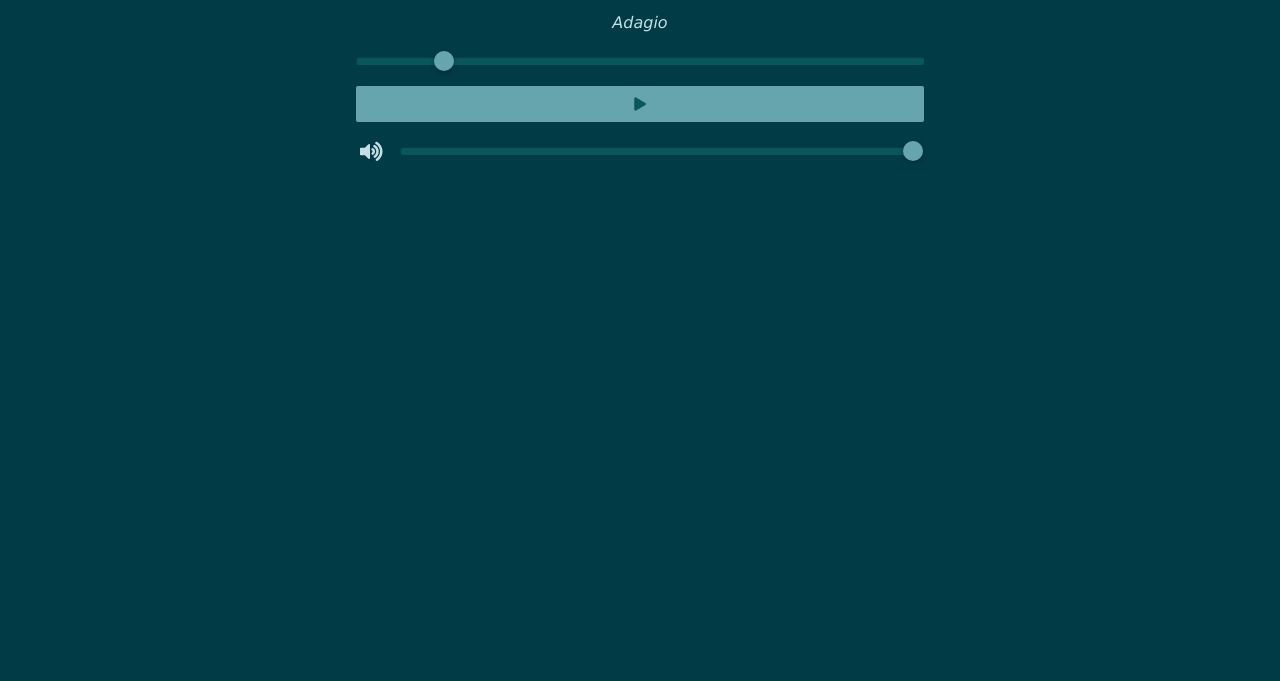
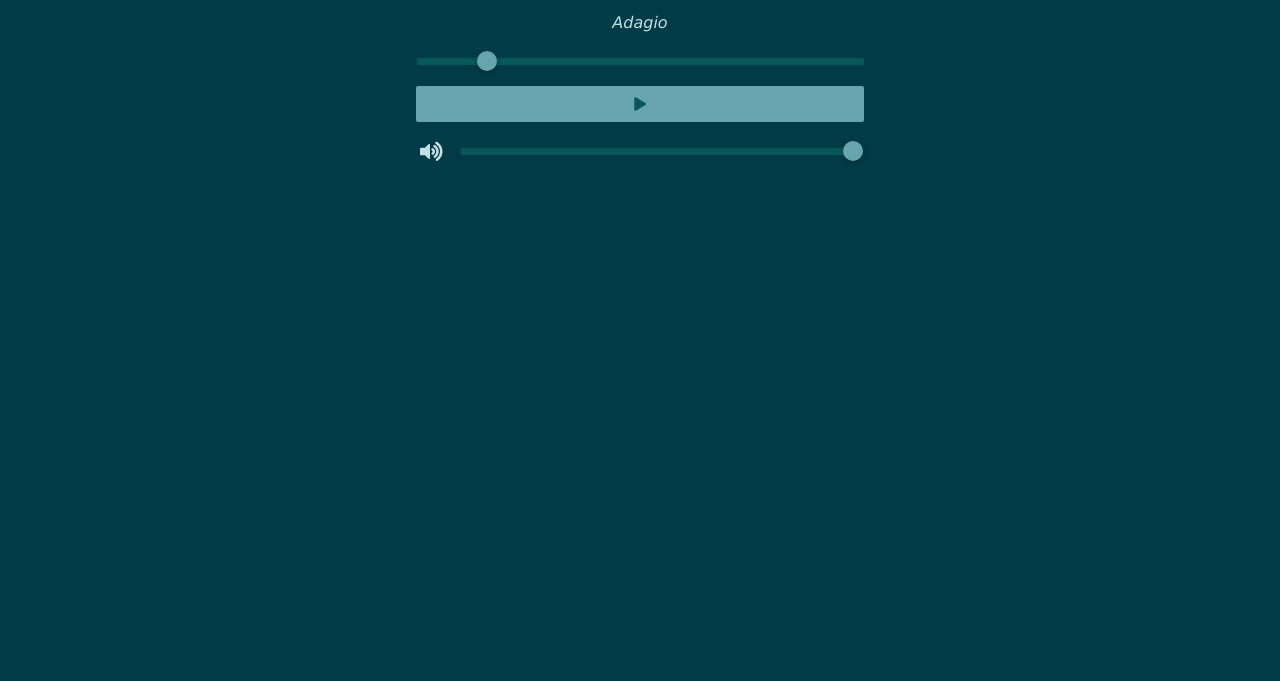
Before and after one commit to Koseydon/metronome, a plain HTML site: page index.html in a window 1280 px wide. Shown: the part 119-800 px from the top of the page. Drawn offline with nearby package versions, Linux system fonts and the light colour scheme.

Commit message:
Container size changed to 480px

```diff
--- a/css/style.css
+++ b/css/style.css
@@ -160,7 +160,7 @@ input[type=range]::-webkit-slider-thumb:active {
 
 @media only screen and (min-width: 600px) {
   .container {
-    width: 600px;
+    width: 480px;
     margin: 0 auto;
   }
 }
```
